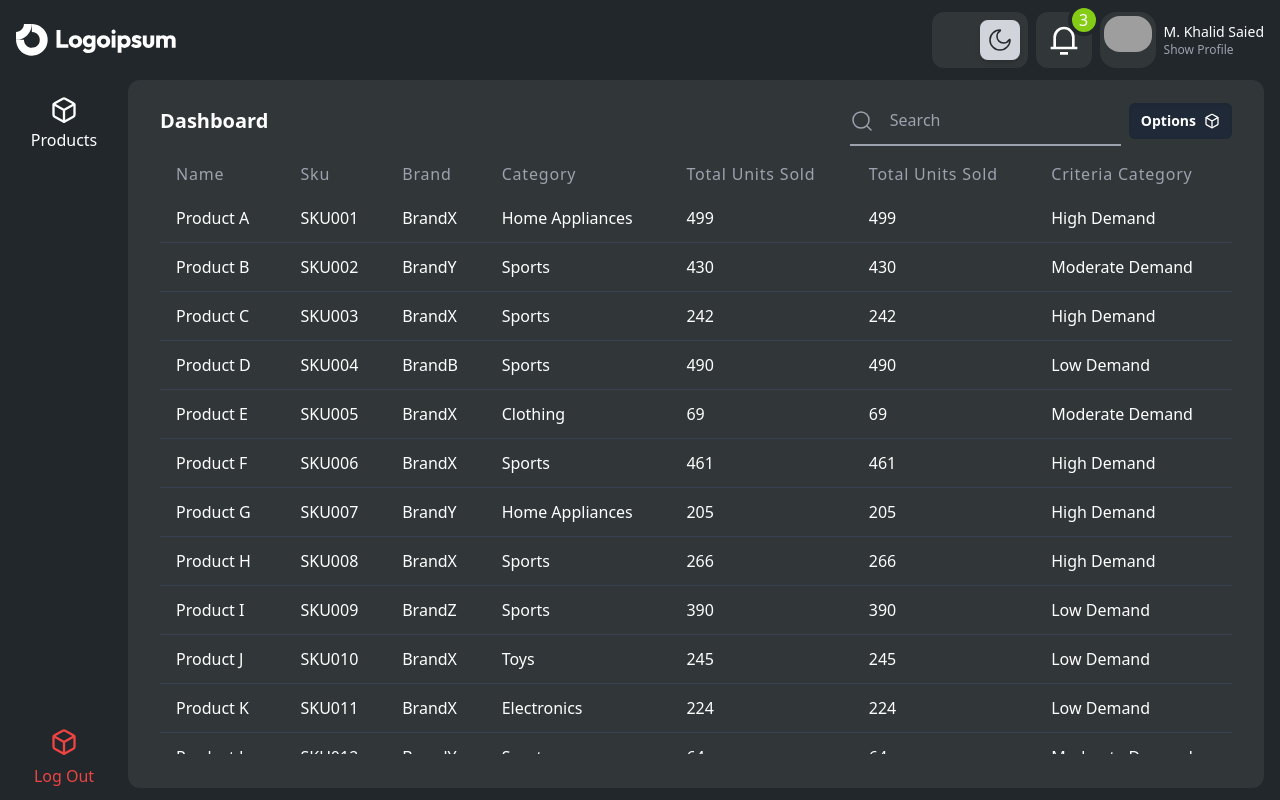
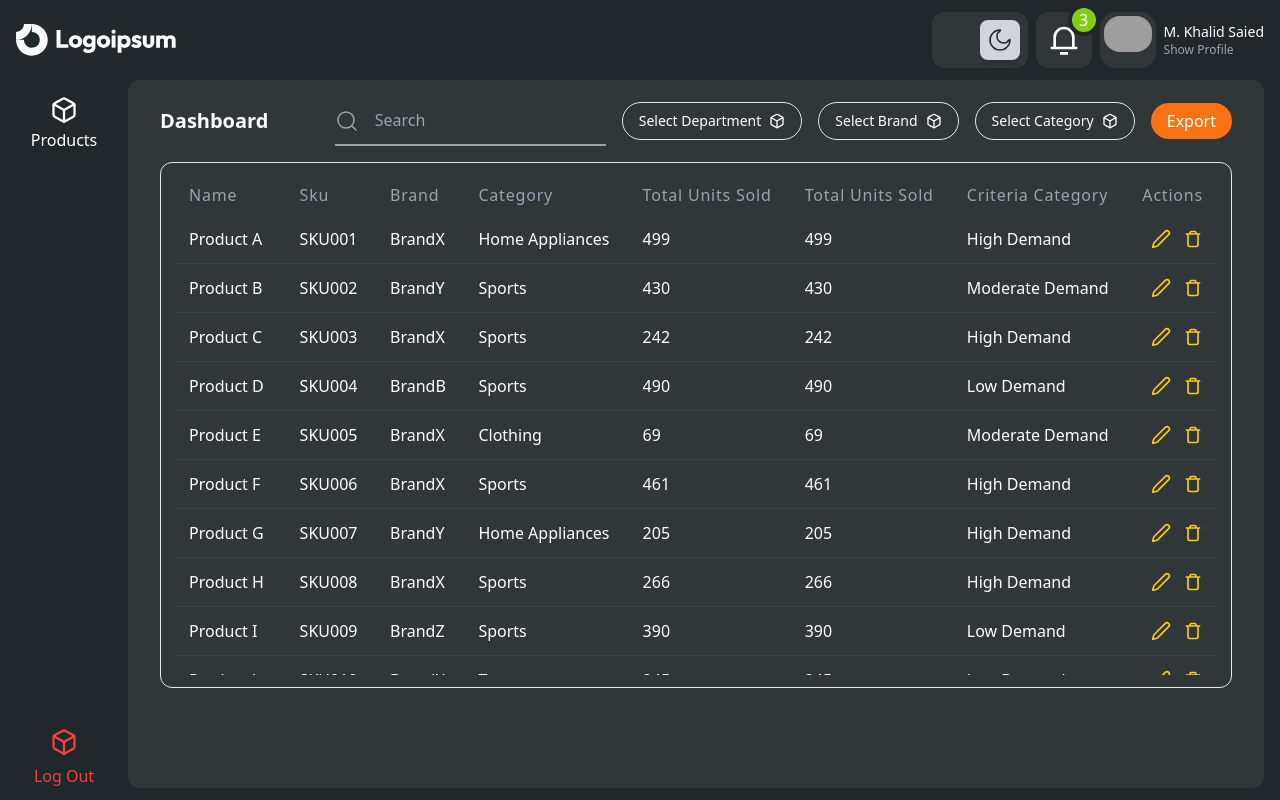
Before and after one commit to encoderit-rafi/pet_products, a React (Vite) app: page /products in a window 1280 px wide. Built offline with nearby package versions, Linux system fonts and the light colour scheme; grey boxes are pictures that could not be loaded.

Commit message:
12-9-2024 add export and action button

```diff
--- /dev/null
+++ b/src/assets/icons/DeleteIcon.jsx
@@ -0,0 +1,9 @@
+import React from 'react'
+
+export default function DeleteIcon({ className }) {
+ return (
+  <svg
+   className={className}
+   xmlns="http://www.w3.org/2000/svg" width="24" height="24" viewBox="0 0 24 24"><g fill="none" fill-rule="evenodd"><path d="m12.594 23.258l-.012.002l-.071.035l-.02.004l-.014-.004l-.071-.036q-.016-.004-.024.006l-.004.01l-.017.428l.005.02l.01.013l.104.074l.015.004l.012-.004l.104-.074l.012-.016l.004-.017l-.017-.427q-.004-.016-.016-.018m.264-.113l-.014.002l-.184.093l-.01.01l-.003.011l.018.43l.005.012l.008.008l.201.092q.019.005.029-.008l.004-.014l-.034-.614q-.005-.019-.02-.022m-.715.002a.02.02 0 0 0-.027.006l-.006.014l-.034.614q.001.018.017.024l.015-.002l.201-.093l.01-.008l.003-.011l.018-.43l-.003-.012l-.01-.01z" /><path fill="currentColor" d="M14.28 2a2 2 0 0 1 1.897 1.368L16.72 5H20a1 1 0 1 1 0 2h-1v12a3 3 0 0 1-3 3H8a3 3 0 0 1-3-3V7H4a1 1 0 0 1 0-2h3.28l.543-1.632A2 2 0 0 1 9.721 2zM17 7H7v12a1 1 0 0 0 1 1h8a1 1 0 0 0 1-1zm-2.72-3H9.72l-.333 1h5.226z" /></g></svg>
+ )
+}
--- /dev/null
+++ b/src/assets/icons/EditIcon.jsx
@@ -0,0 +1,9 @@
+import React from 'react'
+
+export default function EditIcon({ className }) {
+ return (
+  <svg
+   className={className}
+   xmlns="http://www.w3.org/2000/svg" width="24" height="24" viewBox="0 0 24 24"><path fill="none" stroke="currentColor" stroke-linecap="round" stroke-linejoin="round" stroke-width="2" d="M21.174 6.812a1 1 0 0 0-3.986-3.987L3.842 16.174a2 2 0 0 0-.5.83l-1.321 4.352a.5.5 0 0 0 .623.622l4.353-1.32a2 2 0 0 0 .83-.497z" /></svg>
+ )
+}
--- /dev/null
+++ b/src/components/BaseMenu.jsx
@@ -0,0 +1,33 @@
+import React from 'react'
+import { Menu, MenuButton, MenuItem, MenuItems } from "@headlessui/react";
+import BoxIcon from "@/assets/icons/BoxIcon";
+
+export default function BaseMenu({ text, data, value, setValue }) {
+ return (
+  <Menu>
+   <MenuButton className="inline-flex capitalize items-center gap-2 bg-custom_bg_two border rounded-full py-1.5 px-4 text-sm/6 text-white shadow-inner focus:outline-none data-[hover]:bg-gray-700 data-[open]:bg-gray-700 data-[focus]:outline-1 data-[focus]:outline-white">
+    {value?.name || text}
+    <BoxIcon className="size-4 fill-white/60" />
+   </MenuButton>
+
+   <MenuItems
+    transition
+    anchor="bottom end"
+    className="w-52 origin-top-right rounded-xl bg-[#21272b] p-1 text-sm/6 text-white transition duration-100 ease-out [--anchor-gap:var(--spacing-1)] focus:outline-none data-[closed]:scale-95 data-[closed]:opacity-0 space-y-2"
+   >
+    {
+     data.map(item =>
+      <MenuItem key={item.id}>
+       <button className={`group  capitalize flex w-full items-center gap-2 rounded-lg py-1.5 px-3 data-[focus]:bg-white/10 ${item.value == value?.value && 'bg-white/10'}`}
+        onClick={() => setValue(item)}
+       >
+        {item?.name}
+       </button>
+      </MenuItem>
+     )
+    }
+
+   </MenuItems>
+  </Menu>
+ )
+}
--- /dev/null
+++ b/src/components/BorderBox.jsx
@@ -0,0 +1,9 @@
+import React from 'react'
+
+export default function BorderBox({ children }) {
+ return (
+  <div className='border rounded-xl p-3'>
+   {children}
+  </div>
+ )
+}
--- /dev/null
+++ b/src/components/ExportButton.jsx
@@ -0,0 +1,9 @@
+import React from 'react'
+
+export default function ExportButton() {
+ return (
+  <button className='bg-orange-500 text-white capitalize py-1.5 px-4 rounded-full'>
+   export
+  </button>
+ )
+}
--- a/src/components/Table.jsx
+++ b/src/components/Table.jsx
@@ -2,7 +2,7 @@ import React from "react";
 
 export default function Table({ query }) {
   return (
-    <div className={"relative h-full max-h-[600px] overflow-y-auto "}>
+    <div className={"relative h-full max-h-[500px] overflow-y-auto "}>
       {query.isLoading && (
         <div className="w-full h-1 overflow-hidden bg-gray-200 rounded-full">
           <div className="h-4 rounded-lg bg-custom_primary animate-loading"></div>
--- a/src/features/products/Products.jsx
+++ b/src/features/products/Products.jsx
@@ -1,8 +1,11 @@
-import React from "react";
+import React, { useState } from "react";
 import Table from "@/components/Table";
 import SearchIcon from "@/assets/icons/SearchIcon";
-import { Menu, MenuButton, MenuItem, MenuItems } from "@headlessui/react";
-import BoxIcon from "@/assets/icons/BoxIcon";
+import BaseMenu from "@/components/BaseMenu";
+import ExportButton from "@/components/ExportButton";
+import BorderBox from "@/components/BorderBox";
+import EditIcon from "@/assets/icons/EditIcon";
+import DeleteIcon from "@/assets/icons/DeleteIcon";
 
 const demoData = [
   {
@@ -356,6 +359,57 @@ const demoData = [
     criteria_category: "High Demand",
   },
 ];
+const departments = [
+  {
+    id: 1,
+    name: 'department 1',
+    value: 'department_1'
+  },
+  {
+    id: 2,
+    name: 'department 2',
+    value: 'department_2'
+  },
+  {
+    id: 3,
+    name: 'department 3',
+    value: 'department_3'
+  },
+]
+const brands = [
+  {
+    id: 1,
+    name: 'brand 1',
+    value: 'brand_1'
+  },
+  {
+    id: 2,
+    name: 'brand 2',
+    value: 'brand_2'
+  },
+  {
+    id: 3,
+    name: 'brand 3',
+    value: 'brand_3'
+  },
+]
+const categories = [
+  {
+    id: 1,
+    name: 'category 1',
+    value: 'category_1'
+  },
+  {
+    id: 2,
+    name: 'category 2',
+    value: 'category_2'
+  },
+  {
+    id: 3,
+    name: 'category 3',
+    value: 'category_3'
+  },
+]
 const query = {
   headers: [
     {
@@ -407,16 +461,29 @@ const query = {
         return row?.criteria_category;
       },
     },
+    {
+      name: <p className="text-right">actions</p>,
+      value: "actions",
+      cellValue: (row) => {
+        return <div className="flex flex-row-reverse text-yellow-400 gap-3">
+          <DeleteIcon className={'size-5'} />
+          <EditIcon className={'size-5'} />
+        </div>
+      },
+    },
   ],
   isLoading: false,
   data: demoData,
 };
 export default function Products() {
+  const [department, setDepartment] = useState(null)
+  const [brand, setBrand] = useState(null)
+  const [category, setCategory] = useState(null)
   return (
-    <div className="flex flex-col h-full gap-2">
+    <div className="flex flex-col h-full gap-4">
       <div className="flex items-center justify-between">
         <h2 className="text-xl font-semibold capitalize">dashboard</h2>
-        <div className="flex items-center gap-2">
+        <div className="flex items-center gap-4">
           <div className="relative ">
             <input
               type="email"
@@ -429,42 +496,15 @@ export default function Products() {
               <SearchIcon className="size-full" />
             </div>
           </div>
-          <Menu>
-            <MenuButton className="inline-flex items-center gap-2 rounded-md bg-gray-800 py-1.5 px-3 text-sm/6 font-semibold text-white shadow-inner focus:outline-none data-[hover]:bg-gray-700 data-[open]:bg-gray-700 data-[focus]:outline-1 data-[focus]:outline-white">
-              Options
-              <BoxIcon className="size-4 fill-white/60" />
-            </MenuButton>
-
-            <MenuItems
-              transition
-              anchor="bottom end"
-              className="w-52 origin-top-right rounded-xl bg-[#21272b] p-1 text-sm/6 text-white transition duration-100 ease-out [--anchor-gap:var(--spacing-1)] focus:outline-none data-[closed]:scale-95 data-[closed]:opacity-0 space-y-2"
-            >
-              <MenuItem>
-                <button className="group flex w-full items-center gap-2 rounded-lg py-1.5 px-3 data-[focus]:bg-white/10">
-                  Edit
-                </button>
-              </MenuItem>
-              <MenuItem>
-                <button className="group flex w-full items-center gap-2 rounded-lg py-1.5 px-3 data-[focus]:bg-white/10">
-                  Duplicate
-                </button>
-              </MenuItem>
-              <MenuItem>
-                <button className="group flex w-full items-center gap-2 rounded-lg py-1.5 px-3 data-[focus]:bg-white/10">
-                  Archive
-                </button>
-              </MenuItem>
-              <MenuItem>
-                <button className="group flex w-full items-center gap-2 rounded-lg py-1.5 px-3 data-[focus]:bg-white/10">
-                  Delete
-                </button>
-              </MenuItem>
-            </MenuItems>
-          </Menu>
+          <BaseMenu text='select department' data={departments} value={department} setValue={(item) => setDepartment(item)} />
+          <BaseMenu text='select brand' data={brands} value={brand} setValue={(item) => setBrand(item)} />
+          <BaseMenu text='select category' data={categories} value={category} setValue={(item) => setCategory(item)} />
+          <ExportButton />
         </div>
       </div>
-      <Table query={query} />
+      <BorderBox>
+        <Table query={query} />
+      </BorderBox>
     </div>
   );
 }
```
